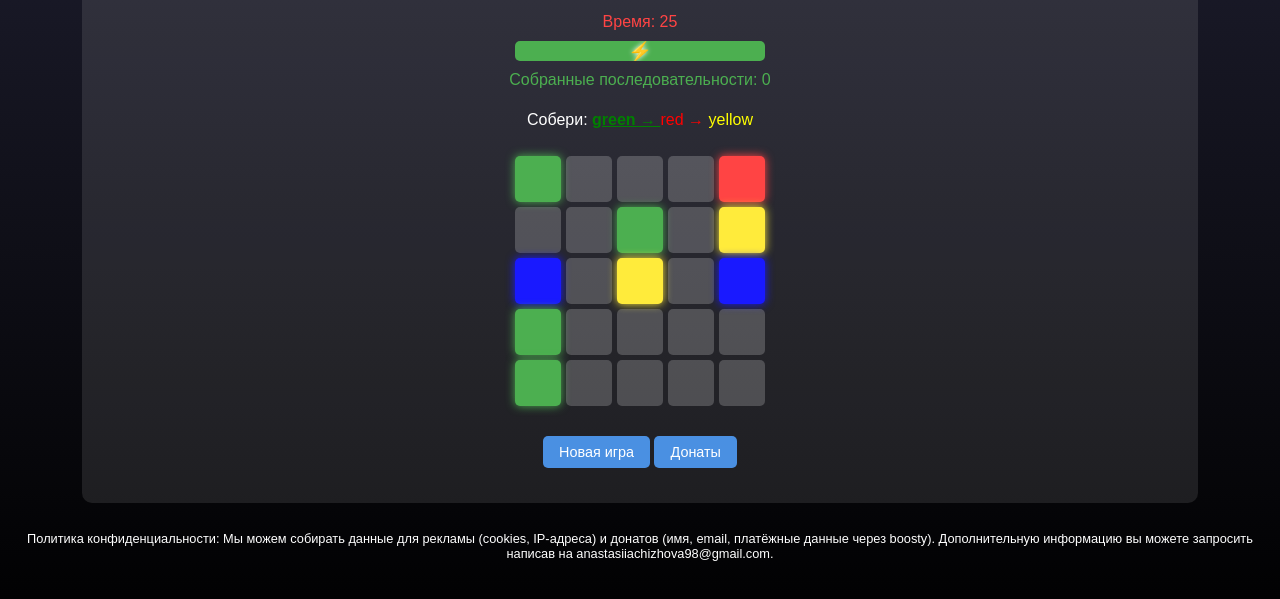
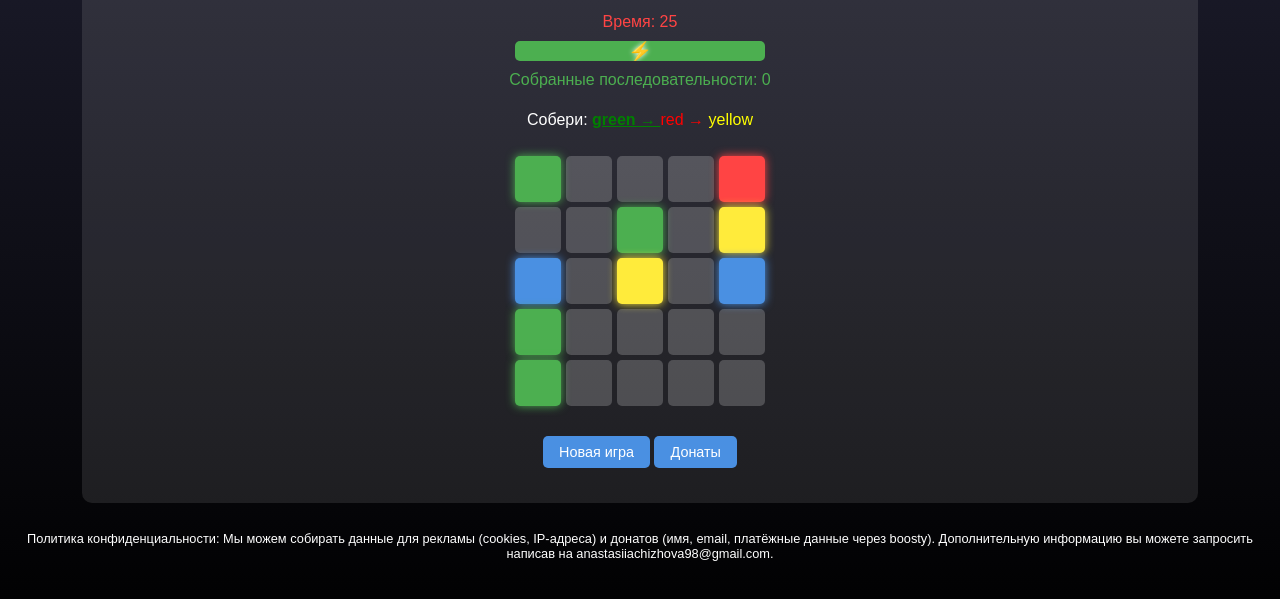
Before and after one commit to AnastasiaChizhova1/Space-Energy-Collector, a website: page index.html in a window 1280 px wide. Shown: the part 161-760 px from the top of the page. Drawn offline with Linux system fonts and the light colour scheme.

Commit message:
Update styles.css

```diff
--- a/styles.css
+++ b/styles.css
@@ -75,7 +75,7 @@ h1 {
 }
 
 .red { background: #ff4444; box-shadow: 0 0 10px #ff4444; }
-.blue { background: #1919FF; box-shadow: 0 0 10px #1919FF; }
+.blue { background: #4a90e2; box-shadow: 0 0 10px #4a90e2; }
 .green { background: #4caf50; box-shadow: 0 0 10px #4caf50; }
 .yellow { background: #ffeb3b; box-shadow: 0 0 10px #ffeb3b; }
 
```
